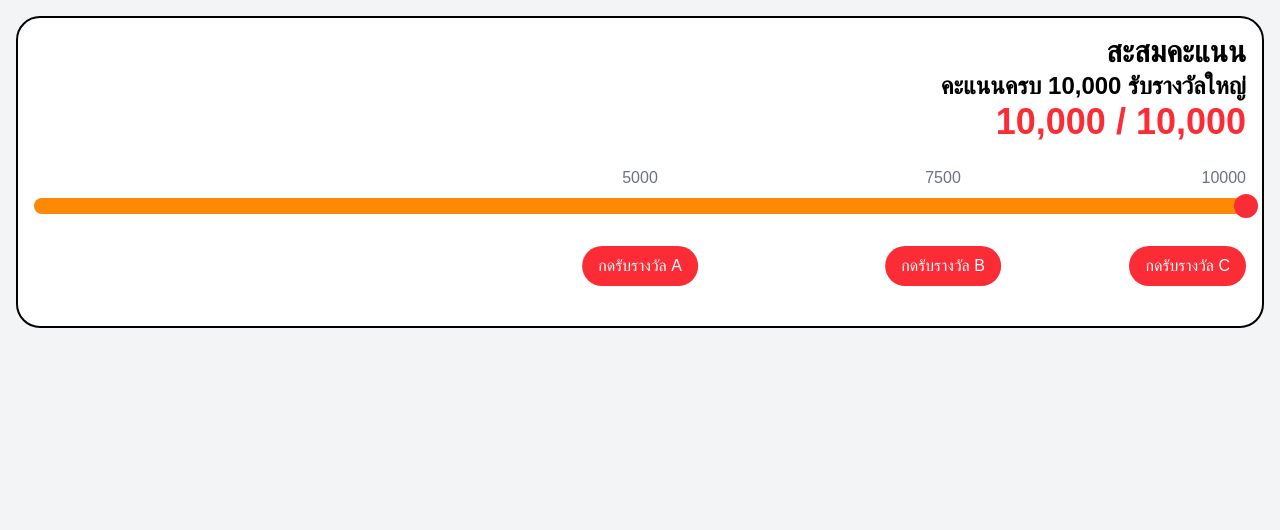
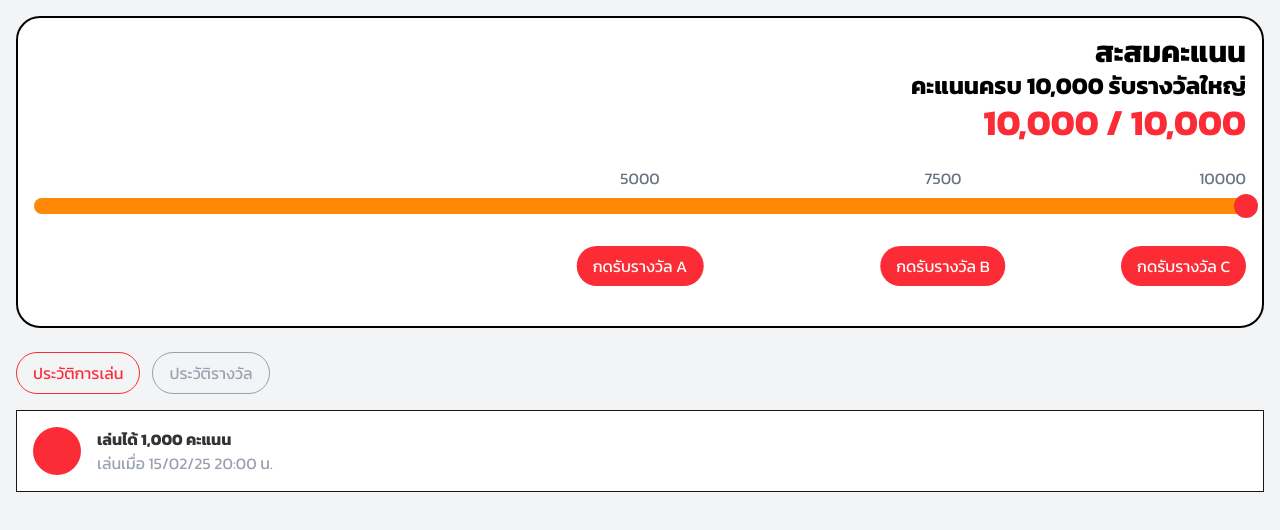
Before and after one commit to Nantanat-Poyomratanasin/Nextzy-points-accumulate-game, a Next.js app in the folder frontend/: page / in a window 1280 px wide. Shown: the top 530 px of the page. Built offline with nearby package versions, Linux system fonts and the light colour scheme.

Commit message:
add Play history and Reward history tabs

```diff
--- a/frontend/src/app/layout.tsx
+++ b/frontend/src/app/layout.tsx
@@ -1,33 +1,25 @@
 import type { Metadata } from "next";
-import { Geist, Geist_Mono } from "next/font/google";
 import "./globals.css";
+import { Kanit } from "next/font/google";
 
-const geistSans = Geist({
-  variable: "--font-geist-sans",
-  subsets: ["latin"],
-});
-
-const geistMono = Geist_Mono({
-  variable: "--font-geist-mono",
-  subsets: ["latin"],
+const kanit = Kanit({
+  subsets: ["latin", "thai"],
+  weight: ["400", "500", "700"],
 });
 
 export const metadata: Metadata = {
-  title: "Create Next App",
-  description: "Generated by create next app",
+  title: "Nextzy",
+  description: "Generated by Next.js",
 };
 
 export default function RootLayout({
   children,
-}: Readonly<{
+}: {
   children: React.ReactNode;
-}>) {
+}) {
   return (
-    <html
-      lang="en"
-      className={`${geistSans.variable} ${geistMono.variable} h-full antialiased`}
-    >
-      <body className="min-h-full flex flex-col">{children}</body>
+    <html lang="th">
+      <body className={kanit.className}>{children}</body>
     </html>
   );
 }
--- a/frontend/src/app/page.tsx
+++ b/frontend/src/app/page.tsx
@@ -2,8 +2,20 @@
 
 import { useState } from "react";
 import SummaryCard from "../components/SummaryCard";
+import RewardModal from "../components/RewardModal";
+import HistoryTabs from "../components/HistoryTabs";
+import RewardHistory from "../components/RewardHistory";
+import PlayHistory from "../components/PlayHistory";
 
-import RewardModal from "../components/RewardModal";
+type RewardItem = {
+  reward: string;
+  date: string;
+};
+
+type PlayHistoryItem = {
+  score: number;
+  date: string;
+};
 
 export default function Home() {
   const [totalScore, setTotalScore] = useState(10000);
@@ -12,9 +24,21 @@ export default function Home() {
   const [claimedC, setClaimedC] = useState(false);
   const [showRewardModal, setShowRewardModal] = useState(false);
   const [selectedReward, setSelectedReward] = useState("");
+  const [activeTab, setActiveTab] = useState<"play" | "reward">("play");
+
+  const [rewardHistory, setRewardHistory] = useState<RewardItem[]>([]);
+  const [playHistory, setPlayHistory] = useState<PlayHistoryItem[]>([]);
 
   const handleClaimA = () => {
     setClaimedA(true);
+
+    setRewardHistory((prev) => [
+      ...prev,
+      {
+        reward: "A",
+        date: new Date().toLocaleString(),
+      },
+    ]);
 
     setSelectedReward("A");
     setShowRewardModal(true);
@@ -23,12 +47,28 @@ export default function Home() {
   const handleClaimB = () => {
     setClaimedB(true);
 
+    setRewardHistory((prev) => [
+      ...prev,
+      {
+        reward: "B",
+        date: new Date().toLocaleString(),
+      },
+    ]);
+
     setSelectedReward("B");
     setShowRewardModal(true);
   };
 
   const handleClaimC = () => {
     setClaimedC(true);
+
+    setRewardHistory((prev) => [
+      ...prev,
+      {
+        reward: "C",
+        date: new Date().toLocaleString(),
+      },
+    ]);
 
     setSelectedReward("C");
     setShowRewardModal(true);
@@ -51,6 +91,13 @@ export default function Home() {
         rewardName={selectedReward}
         onClose={() => setShowRewardModal(false)}
       />
+
+      <HistoryTabs activeTab={activeTab} setActiveTab={setActiveTab} />
+      {activeTab === "play" ? (
+        <PlayHistory plays={playHistory} />
+      ) : (
+        <RewardHistory rewards={rewardHistory} />
+      )}
     </main>
   );
 }
--- a/frontend/src/components/HistoryTabs.tsx
+++ b/frontend/src/components/HistoryTabs.tsx
@@ -0,0 +1,35 @@
+type HistoryTabsProps = {
+  activeTab: "play" | "reward";
+  setActiveTab: (tab: "play" | "reward") => void;
+};
+
+export default function HistoryTabs({
+  activeTab,
+  setActiveTab,
+}: HistoryTabsProps) {
+  return (
+    <div className="mt-6 flex gap-3">
+      <button
+        onClick={() => setActiveTab("play")}
+        className={`rounded-full border px-4 py-2 ${
+          activeTab === "play"
+            ? "border-red-500 text-red-500"
+            : "border-gray-400 text-gray-400"
+        }`}
+      >
+        ประวัติการเล่น
+      </button>
+
+      <button
+        onClick={() => setActiveTab("reward")}
+        className={`rounded-full border px-4 py-2 ${
+          activeTab === "reward"
+            ? "border-red-500 text-red-500"
+            : "border-gray-400 text-gray-400"
+        }`}
+      >
+        ประวัติรางวัล
+      </button>
+    </div>
+  );
+}
--- /dev/null
+++ b/frontend/src/components/PlayHistory.tsx
@@ -0,0 +1,17 @@
+export default function PlayHistory() {
+  return (
+    <div className="mt-4 bg-white">
+      <div className="flex items-center gap-4 border p-4">
+        <div className="h-12 w-12 rounded-full bg-red-500" />
+
+        <div>
+          <h3 className="text-[16px] font-bold text-[#333333]">
+            เล่นได้ 1,000 คะแนน
+          </h3>
+
+          <p className="text-gray-400">เล่นเมื่อ 15/02/25 20:00 น.</p>
+        </div>
+      </div>
+    </div>
+  );
+}
--- /dev/null
+++ b/frontend/src/components/RewardHistory.tsx
@@ -0,0 +1,33 @@
+type RewardItem = {
+  reward: string;
+  date: string;
+};
+
+type RewardHistoryProps = {
+  rewards: RewardItem[];
+};
+
+export default function RewardHistory({ rewards }: RewardHistoryProps) {
+  return (
+    <div className="mt-4 bg-white">
+      {rewards.length === 0 ? (
+        <div className="p-4 text-gray-400">ยังไม่มีประวัติรางวัล</div>
+      ) : (
+        rewards.map((item, index) => (
+          <div key={index} className="flex items-center gap-4 border-b p-6">
+            <div className="h-14 w-14 rounded-full bg-gradient-to-br from-indigo-900 to-purple-500" />
+            <div>
+              <h3 className="text-[16px] font-bold text-[#333333]">
+                ได้รับรางวัล {item.reward}
+              </h3>
+
+              <p className="text-[16px] text-[#A7A7A7]">
+                ได้รับเมื่อ {item.date}
+              </p>
+            </div>
+          </div>
+        ))
+      )}
+    </div>
+  );
+}
```
